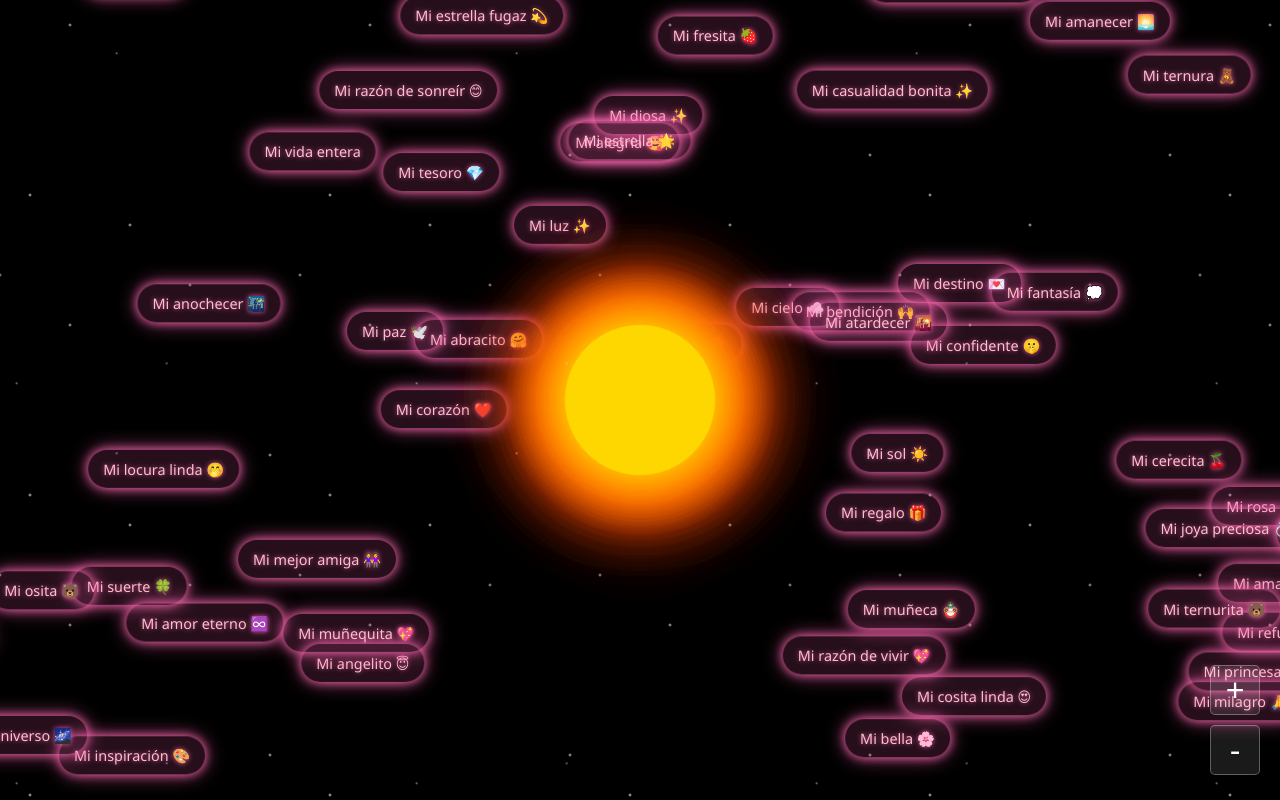
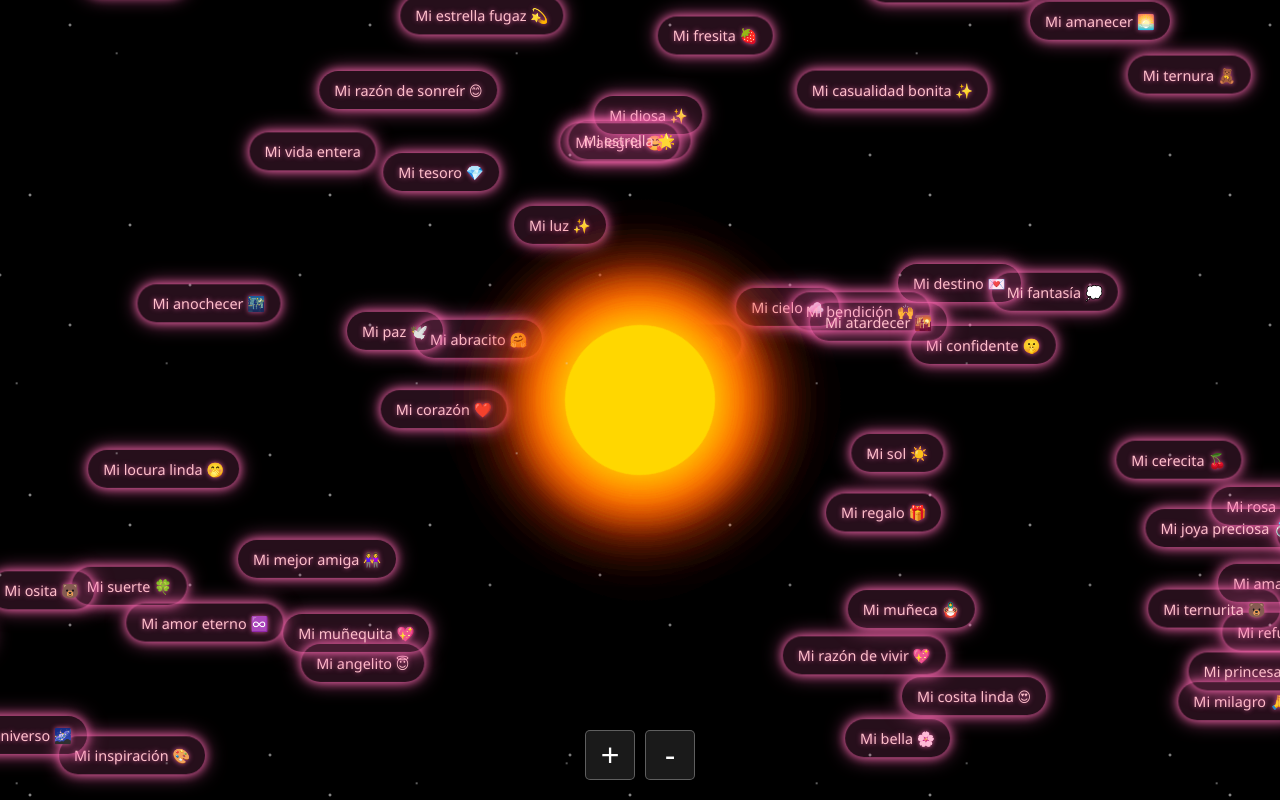
Before and after one commit to CabraPosti/mi-galaxia, a plain HTML site: page index.html in a window 1280 px wide. Drawn offline with Linux system fonts and the light colour scheme.

Commit message:
Update style.css

```diff
--- a/style.css
+++ b/style.css
@@ -87,7 +87,6 @@ body {
         0 0 100px #FF4500;
 }
 
-/* Rotamos cada pétalo para crear la forma de la flor */
 .petalo:nth-child(1) { transform: rotate(0deg); }
 .petalo:nth-child(2) { transform: rotate(45deg); }
 .petalo:nth-child(3) { transform: rotate(90deg); }
@@ -96,7 +95,6 @@ body {
 .petalo:nth-child(6) { transform: rotate(225deg); }
 .petalo:nth-child(7) { transform: rotate(270deg); }
 .petalo:nth-child(8) { transform: rotate(315deg); }
-
 
 .planeta {
     position: absolute;
@@ -119,14 +117,16 @@ body {
     transform-style: preserve-3d;
 }
 
-/* Nuevos estilos para los botones de zoom */
+/* Nuevos estilos para los botones de zoom en el centro inferior */
 .controles-zoom {
     position: fixed;
     bottom: 20px;
-    right: 20px;
+    left: 50%; /* Mueve el contenedor a la mitad de la pantalla */
+    transform: translateX(-50%); /* Lo ajusta para que el centro del contenedor quede en el centro de la pantalla */
     z-index: 100;
     display: flex;
-    flex-direction: column;
+    flex-direction: row; /* Coloca los botones en fila */
+    gap: 10px; /* Añade un espacio entre los botones */
 }
 
 .controles-zoom button {
@@ -135,7 +135,6 @@ body {
     color: white;
     font-size: 2em;
     padding: 5px 15px;
-    margin: 5px 0;
     cursor: pointer;
     border-radius: 5px;
     transition: background-color 0.3s ease;
@@ -180,7 +179,6 @@ body {
     }
     .controles-zoom {
         bottom: 10px;
-        right: 10px;
     }
     .controles-zoom button {
         font-size: 1.5em;
```
